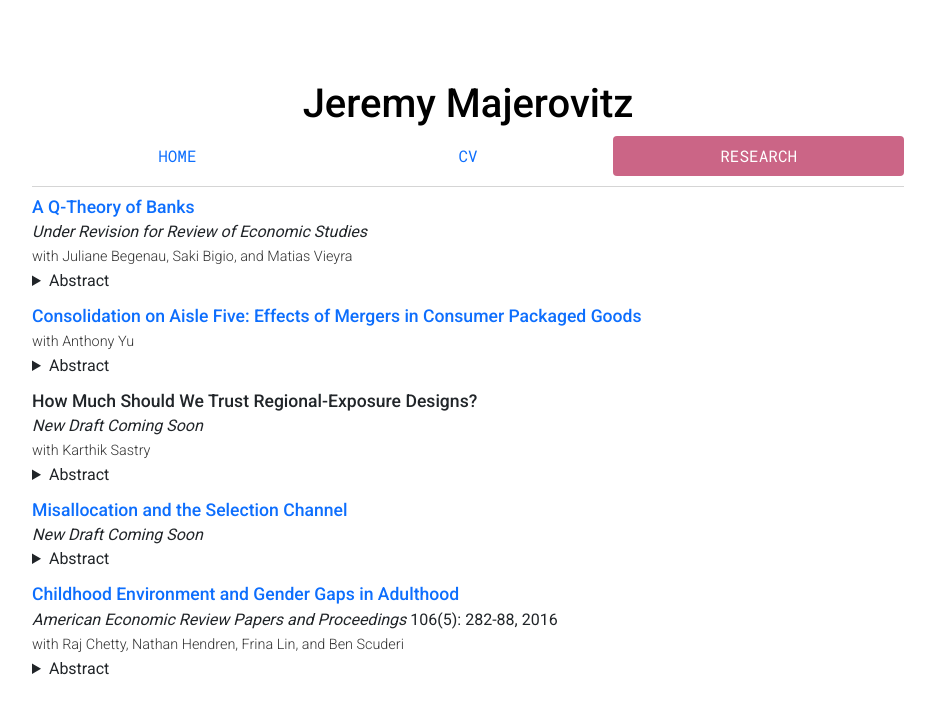
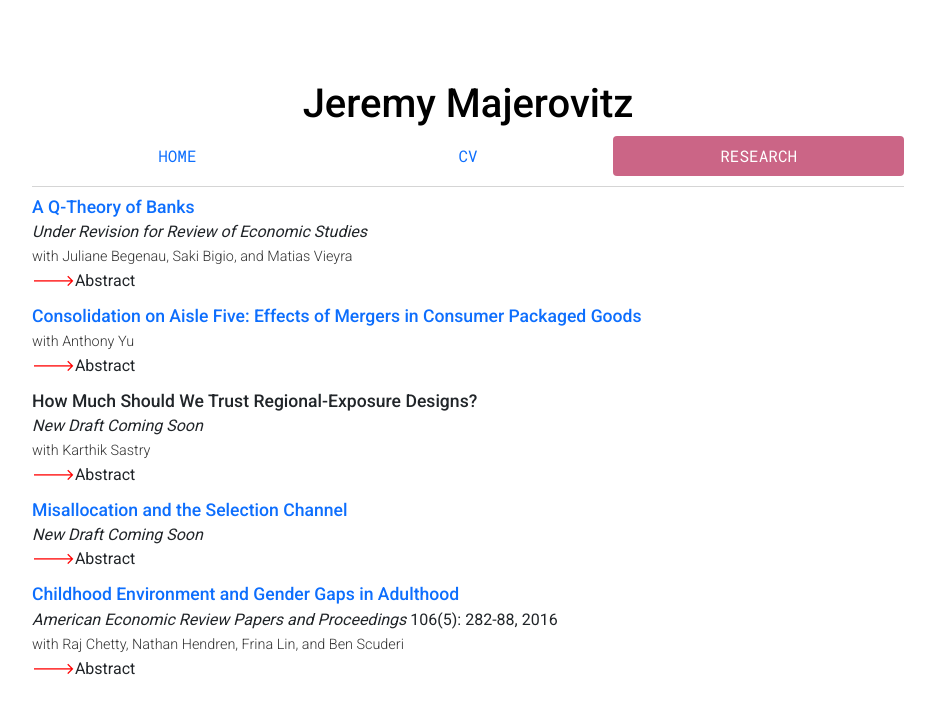
Before and after one commit to jmajic/jmajic.github.io, a Jekyll site: the page built from research/index.html, in a window 1280 px wide. Shown: the top 714 px of the page, without its empty margins (172-1107 px from the left). Built offline with Jekyll 4.4.1, drawn with Linux system fonts in a browser that asks for light colours.

Commit message:
test out tweaking the detail/summary icon

```diff
--- a/css/main.css
+++ b/css/main.css
@@ -58,6 +58,21 @@ h1, h2, h3, h4, h5, h6, .h1, .h2, .h3, .h4, .h5, .h6 . { font-family: 'Roboto',
 /* Research Page Settings */
 h4 a, h5 a, h6 a{text-decoration: none; }
 
+/* Collapsible Abstract Settings */
+summary {list-style: none}
+summary::-webkit-details-marker {display: none; }
+details summary::before {
+  content:"🡒";
+  color: red;
+  /* you can style it however you want, use background-image for example */
+}
+/* By using [open] we can define different styles when the disclosure widget is open */
+details[open] summary::before {
+  content:"🡑";
+  color: red
+}
+
+
 /* CSS Classes from Stepner */
 .info,.notes,.contact,.about,.error{margin-bottom:30px}
 .info,.note,.contact,.about,.error{width:100%;margin:0 auto;line-height:26px;clear:both}
```
